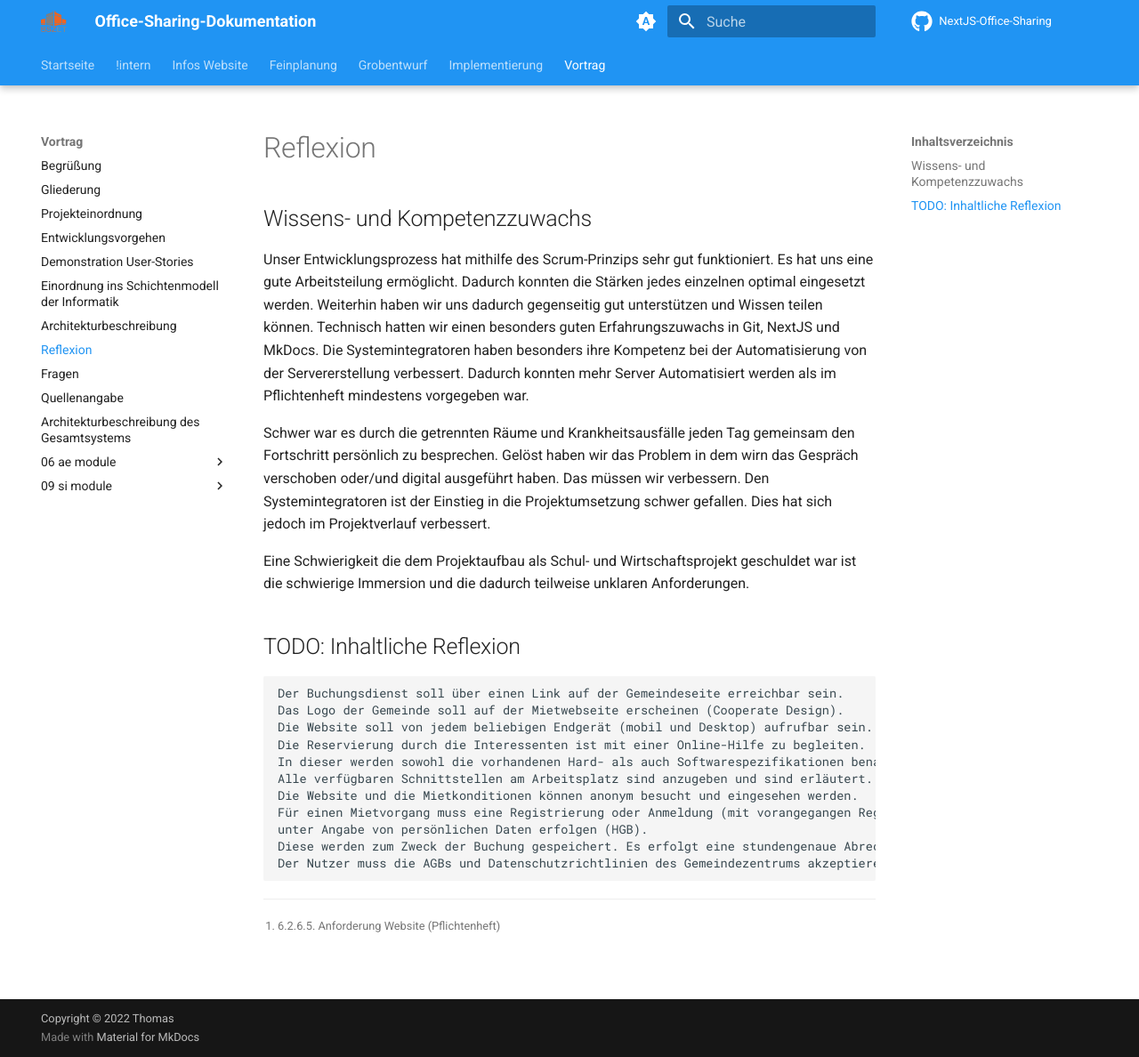
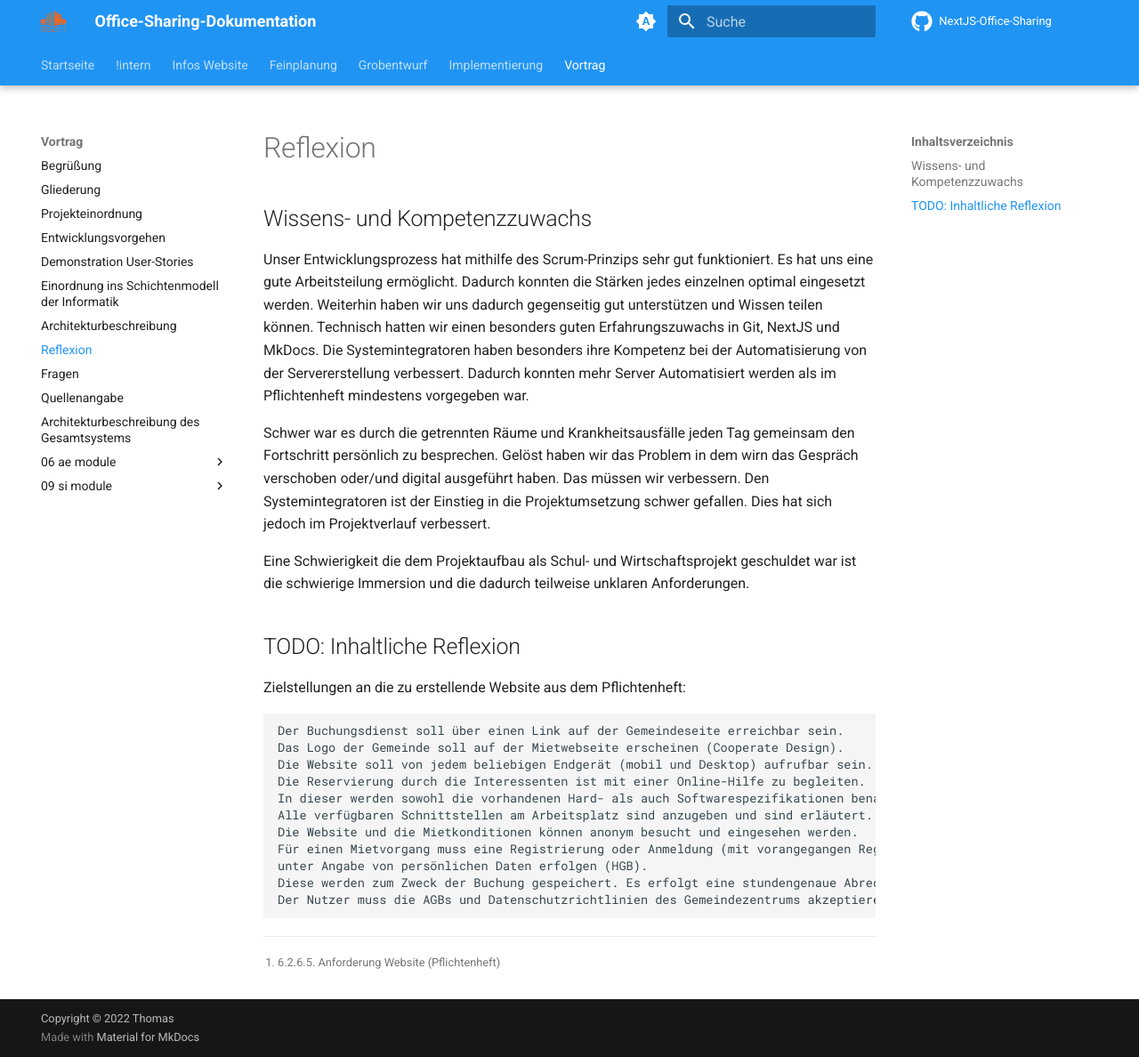
Before and after one commit to gz-bad-erzland-p2/Dokumentation, an MkDocs documentation site: the page built from docs/vortrag/10_reflexion.md, in a window 1280 px wide and 1188 px high. Shown: the whole window at 89% size. Built offline with MkDocs 1.6.1 and Material for MkDocs 9.7.7, drawn with Linux system fonts in a browser that asks for light colours; comment, search, counter and statistics services are not loaded.

Commit message:
Update 10_reflexion.md

```diff
--- a/docs/vortrag/10_reflexion.md
+++ b/docs/vortrag/10_reflexion.md
@@ -15,6 +15,8 @@ Eine Schwierigkeit die dem Projektaufbau als Schul- und Wirtschaftsprojekt gesch
 
 ## TODO: Inhaltliche Reflexion
 
+Zielstellungen an die zu erstellende Website aus dem Pflichtenheft:
+
     Der Buchungsdienst soll über einen Link auf der Gemeindeseite erreichbar sein.
     Das Logo der Gemeinde soll auf der Mietwebseite erscheinen (Cooperate Design).
     Die Website soll von jedem beliebigen Endgerät (mobil und Desktop) aufrufbar sein.
@@ -27,4 +29,5 @@ Eine Schwierigkeit die dem Projektaufbau als Schul- und Wirtschaftsprojekt gesch
     Diese werden zum Zweck der Buchung gespeichert. Es erfolgt eine stundengenaue Abrechnung der Mietzeit.
     Der Nutzer muss die AGBs und Datenschutzrichtlinien des Gemeindezentrums akzeptieren.[^1]
 
-[^1]: 6.2.6.5. Anforderung Website (Pflichtenheft)
+[^1]:
+    6.2.6.5. Anforderung Website (Pflichtenheft)
```
